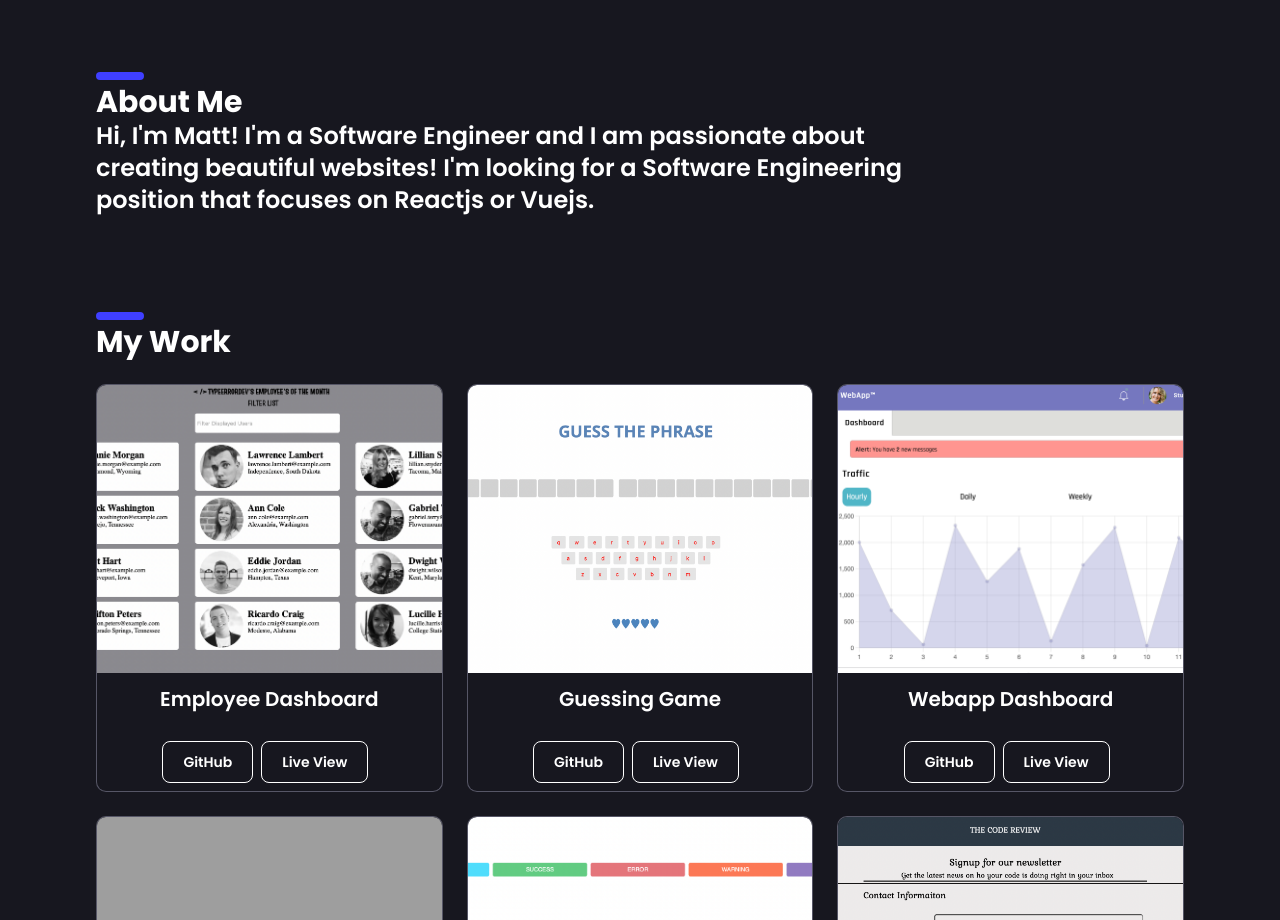
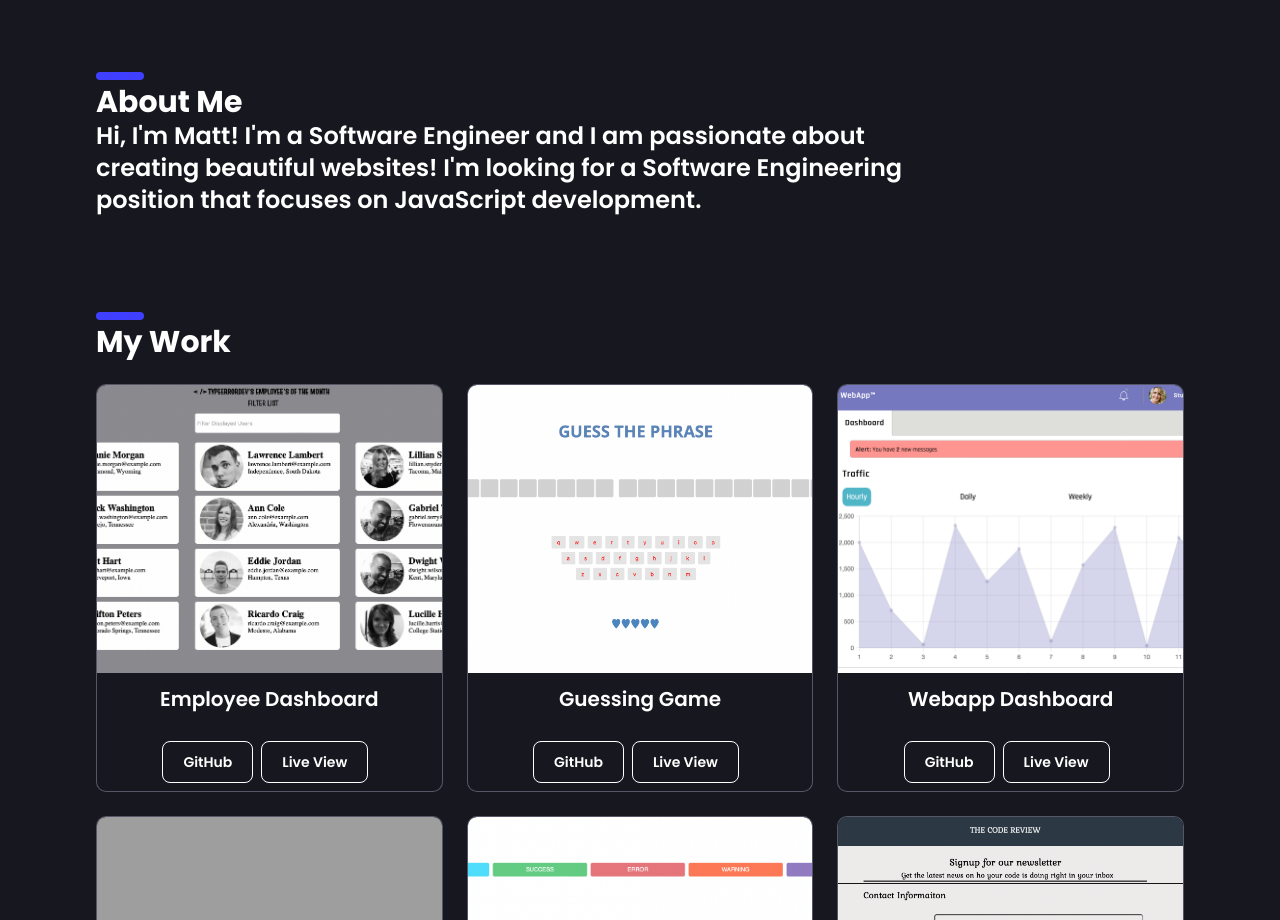
Before and after one commit to TypeErrorDev/TH-9-Professional-Portfolio, a website: page index.html in a window 1280 px wide. Shown: the part 960-1880 px from the top of the page. Drawn offline with Linux system fonts and the light colour scheme; grey boxes are pictures that could not be loaded.

Commit message:
FIX: fixed the about me section

```diff
--- a/index.html
+++ b/index.html
@@ -181,7 +181,7 @@
           <p class="text-white text-2xl w-64 md:w-4/5">
             Hi, I'm Matt! I'm a Software Engineer and I am passionate about
             creating beautiful websites! I'm looking for a Software Engineering
-            position that focuses on Reactjs or Vuejs.
+            position that focuses on JavaScript development.
           </p>
         </section>
       </div>
```
